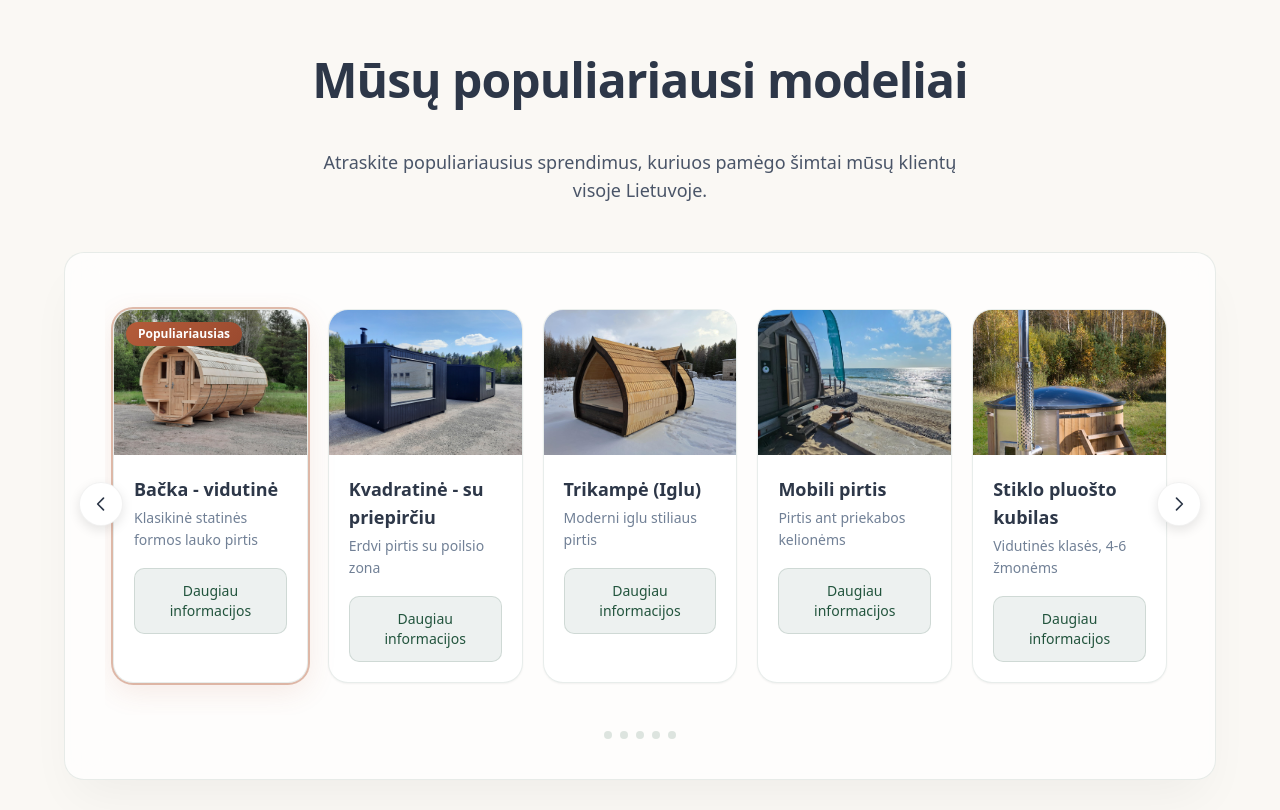
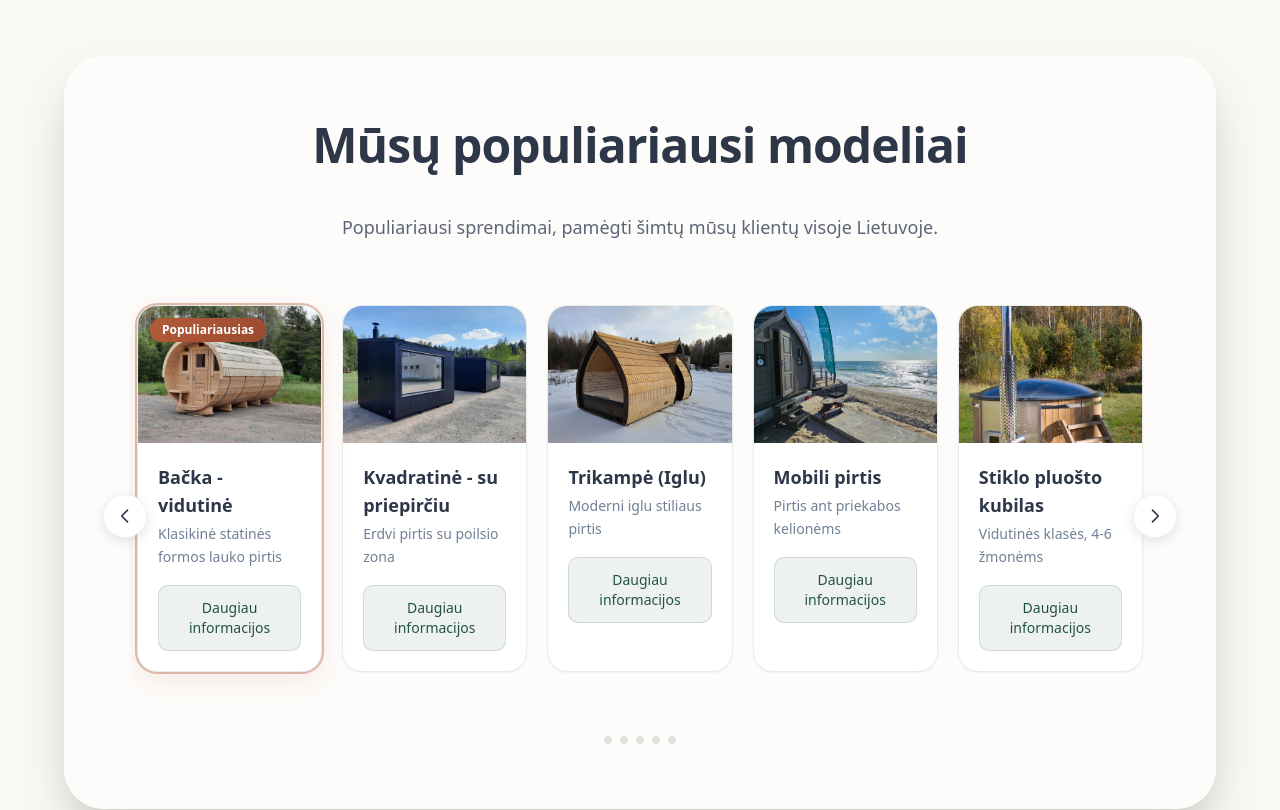
Before and after one commit to Maijkis/kingsauna-b2b, a plain HTML site: page index.html in a window 1280 px wide. Shown: the part 840-1650 px from the top of the page. Drawn offline with nearby package versions, Linux system fonts and the light colour scheme.

Commit message:
UI Update: Rename to 'Mūsų populiariausi modeliai', shorten underline, and add clean box underlay

```diff
--- a/index.html
+++ b/index.html
@@ -852,18 +852,18 @@
     <!-- ===== POPULIARIAUSI MODELIAI ===== -->
     <section id="populiariausi" class="py-16 md:py-24 px-4 bg-sand section-px">
         <div class="max-w-6xl mx-auto">
+            <div class="bg-white/50 backdrop-blur-md rounded-[2.5rem] p-8 md:p-12 lg:p-16 border border-white/40 shadow-2xl shadow-forest/5">
                 <div class="text-center mb-12">
                     <h2 class="text-3xl md:text-4xl lg:text-5xl font-bold mb-4" style="color: var(--text-charcoal); letter-spacing: -0.02em;">
                         Mūsų populiariausi modeliai
                     </h2>
-                <div class="w-12 h-1 bg-forest mx-auto mb-6 rounded-full opacity-20"></div>
-                <p class="text-readable max-w-2xl mx-auto text-lg">
-                    Atraskite populiariausius sprendimus, kuriuos pamėgo šimtai mūsų klientų visoje Lietuvoje.
+                    <div class="w-8 h-1 bg-forest mx-auto mb-6 rounded-full opacity-30"></div>
+                    <p class="text-readable max-w-2xl mx-auto text-lg opacity-90">
+                        Populiariausi sprendimai, pamėgti šimtų mūsų klientų visoje Lietuvoje.
                     </p>
                 </div>
 
-            <div class="glass-card-light p-4 md:p-8 lg:p-10 relative overflow-hidden shadow-2xl shadow-black/5" style="background: rgba(255, 255, 255, 0.7);">
-                <div class="product-carousel-wrapper">
+                <div class="product-carousel-wrapper relative">
                     <button id="productPrevBtn" class="product-carousel-btn prev hidden md:flex" aria-label="Ankstesnis">
                         <svg class="w-5 h-5" fill="none" stroke="currentColor" viewBox="0 0 24 24"><path stroke-linecap="round" stroke-linejoin="round" stroke-width="2" d="M15 19l-7-7 7-7"></path></svg>
                     </button>
@@ -955,10 +955,12 @@
                             </div>
                         </div>
                     </div>
-                </div>
-
-                <div id="productCarouselDots" class="product-carousel-dots"></div>
-            </div>
+
+                    <div id="productCarouselDots" class="product-carousel-dots mt-8"></div>
+                </div>
+            </div>
+        </div>
+    </section>
         </div>
     </section>
 
```
Lines whose indentation alone changed are shown as unchanged.
